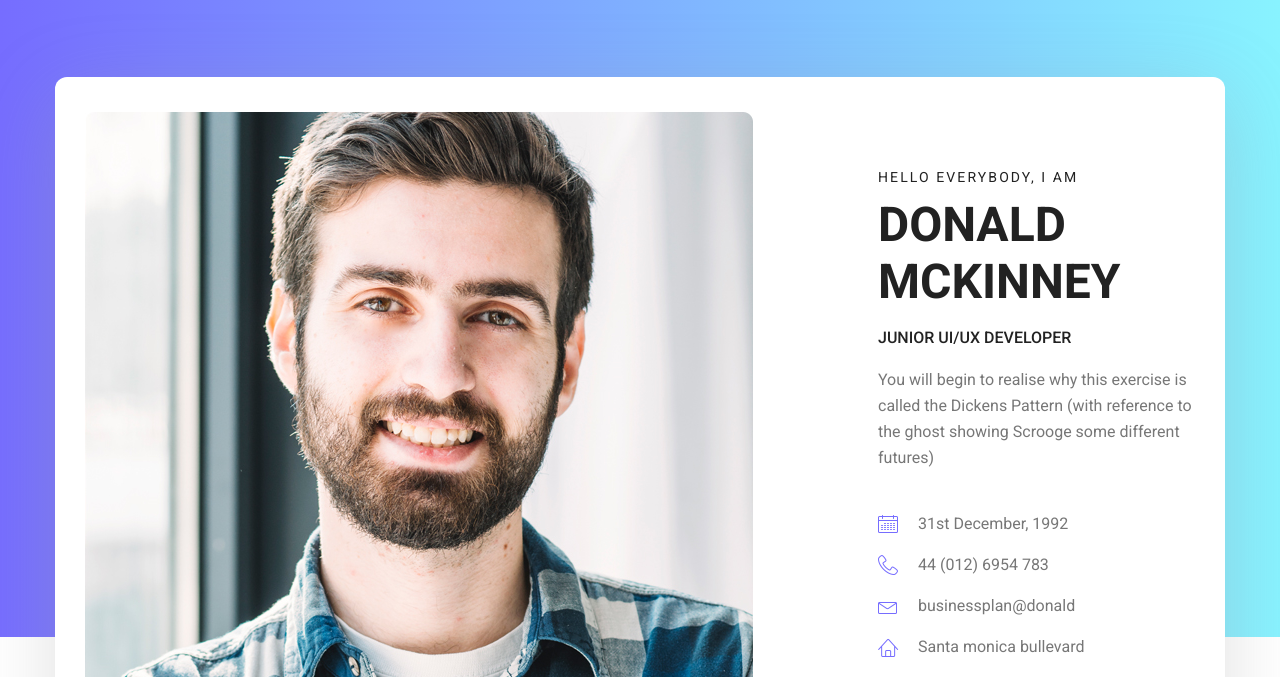
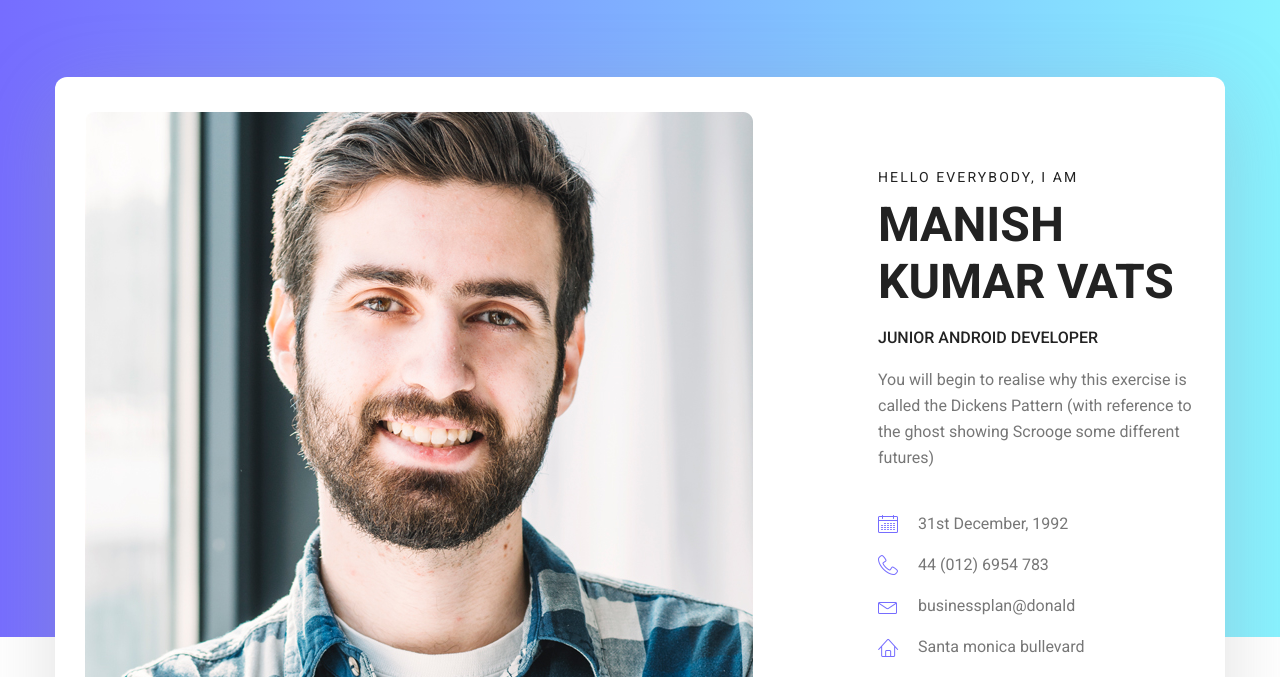
Before and after one commit to Manish-Kumar-Vats/manish-kumar-vats.github.io, a plain HTML site: page index.html in a window 1280 px wide. Shown: the part 123-800 px from the top of the page. Drawn offline with Linux system fonts and the light colour scheme.

Commit message:
changes the user name

```diff
--- a/index.html
+++ b/index.html
@@ -5,7 +5,7 @@
         <meta charset="utf-8">
         <meta name="viewport" content="width=device-width, initial-scale=1, shrink-to-fit=no">
         <link rel="icon" href="img/favicon.png" type="image/png">
-        <title>MeetMe Personal</title>
+        <title>Manish's Profile</title>
         <!-- Bootstrap CSS -->
         <link rel="stylesheet" href="css/bootstrap.css">
         <link rel="stylesheet" href="vendors/linericon/style.css">
@@ -75,8 +75,8 @@
 							<div class="media-body">
 								<div class="personal_text">
 									<h6>Hello Everybody, i am</h6>
-									<h3>Donald McKinney</h3>
-									<h4>Junior UI/UX Developer</h4>
+									<h3>Manish Kumar Vats</h3>
+									<h4>Junior Android Developer </h4>
 									<p>You will begin to realise why this exercise is called the Dickens Pattern (with reference to the ghost showing Scrooge some different futures)</p>
 									<ul class="list basic_info">
 										<li><a href="#"><i class="lnr lnr-calendar-full"></i> 31st December, 1992</a></li>
```
Also changed, not shown: adding a temperatory file.txt (added).
